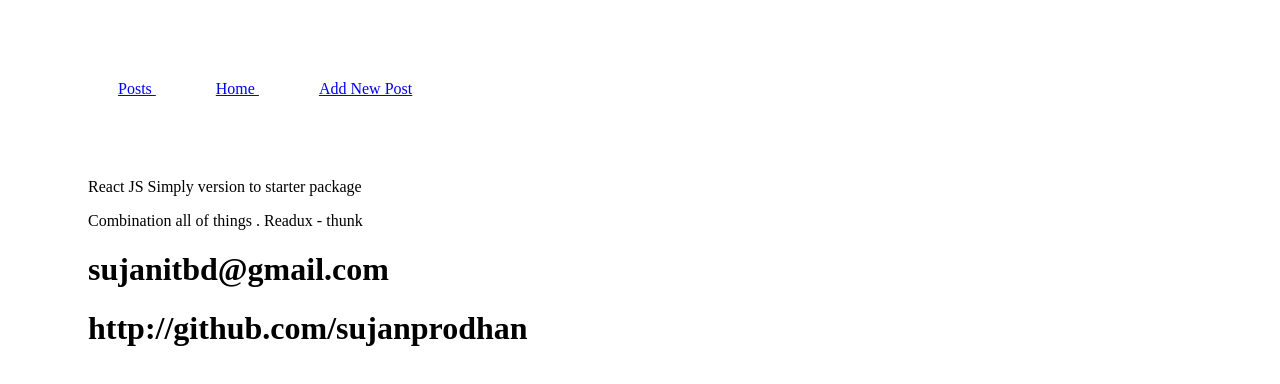
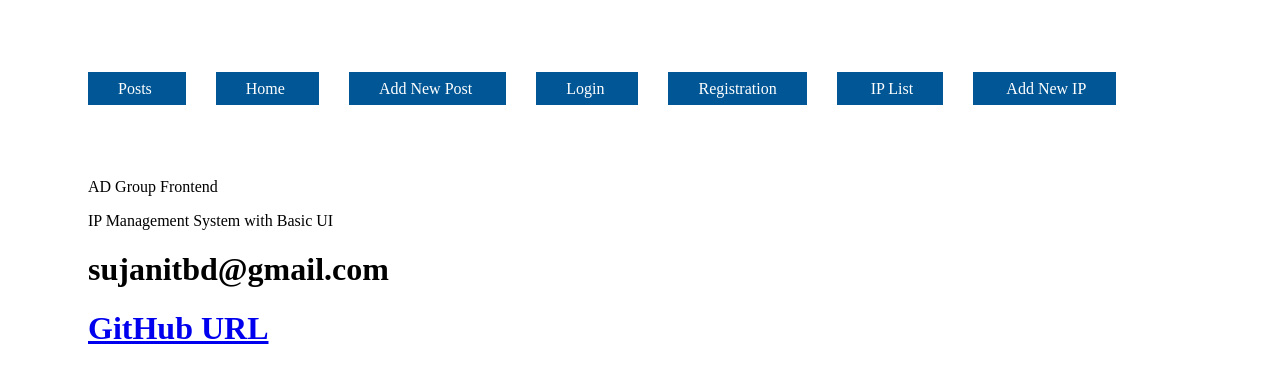
Before and after one commit to sujanprodhan/AD_GROUP_FRONTENT, a React (Create React App) app: page / in a window 1280 px wide. Shown: the top 384 px of the page. Built offline with nearby package versions, Linux system fonts and the light colour scheme.

Commit message:
add menu link

```diff
--- a/src/components/App.js
+++ b/src/components/App.js
@@ -4,12 +4,12 @@ const App = () => (
     <div className="container">
         <div className="wrapper">
         <div className="title">
-                React JS Simply version to starter package
+               AD Group Frontend
         </div>
-            <p> Combination all of things . Readux - thunk</p>
+            <p> IP Management System with Basic UI</p>
 
             <h1>sujanitbd@gmail.com </h1>
-            <h1>http://github.com/sujanprodhan</h1>
+            <h1><a href="https://github.com/sujanprodhan/AD_GROUP_FRONTENT" target="_blank"> GitHub URL</a></h1>
         </div>
     </div>
 );
--- a/src/css/styles.css
+++ b/src/css/styles.css
@@ -5,5 +5,15 @@
     margin: 80px;
 }
 .menu a{
-    padding: 0px 30px;
+    padding: 8px 30px;
+    background-color: #015695;
+    margin-right: 30px;
+    color: white;
+    text-decoration: none;
+    text-align: center;
+    transition: all 0.5s ease-in-out;
 }
+.menu a:hover{
+    background-color: #f2f2f2;
+    color: #015695;
+}
--- a/src/index.js
+++ b/src/index.js
@@ -1,14 +1,14 @@
-import React, { Fragment } from 'react';
-import ReactDOM from 'react-dom';
-import { BrowserRouter,Switch,Route,Link } from 'react-router-dom';
-import { Provider } from 'react-redux';
-import { createGlobalStyle } from 'styled-components';
+import React, { Fragment } from "react";
+import ReactDOM from "react-dom";
+import { BrowserRouter, Switch, Route, Link } from "react-router-dom";
+import { Provider } from "react-redux";
+import { createGlobalStyle } from "styled-components";
 
-import store from './store';
-import App from './components/App';
-import Posts from './components/Posts';
-import reset from './constants/css/reset';
-import AddNewPost from './components/AddNewPost';
+import store from "./store";
+import App from "./components/App";
+import Posts from "./components/Posts";
+import reset from "./constants/css/reset";
+import AddNewPost from "./components/AddNewPost";
 
 import "./css/styles.css";
 
@@ -20,9 +20,13 @@ ReactDOM.render(
       <Provider store={store}>
         {/* <App /> */}
         <div className="menu">
-                <Link to="/posts" >Posts   </Link>
-                <Link to="/" >Home </Link>
-                <Link to="/add-new-post" > Add New Post </Link>
+          <Link to="/posts">Posts </Link>
+          <Link to="/">Home </Link>
+          <Link to="/add-new-post"> Add New Post </Link>
+          <Link to="/login"> Login </Link>
+          <Link to="/registration"> Registration</Link>
+          <Link to="/ip-list"> IP List</Link>
+          <Link to="/add-new-ip"> Add New IP</Link>
         </div>
         <Switch>
           <Route path="/" exact>
@@ -37,9 +41,7 @@ ReactDOM.render(
         </Switch>
       </Provider>
       <GlobalStyle />
-
     </Fragment>
-
   </BrowserRouter>,
-    document.getElementById('root')
+  document.getElementById("root")
 );
```
Lines whose indentation alone changed are shown as unchanged.
